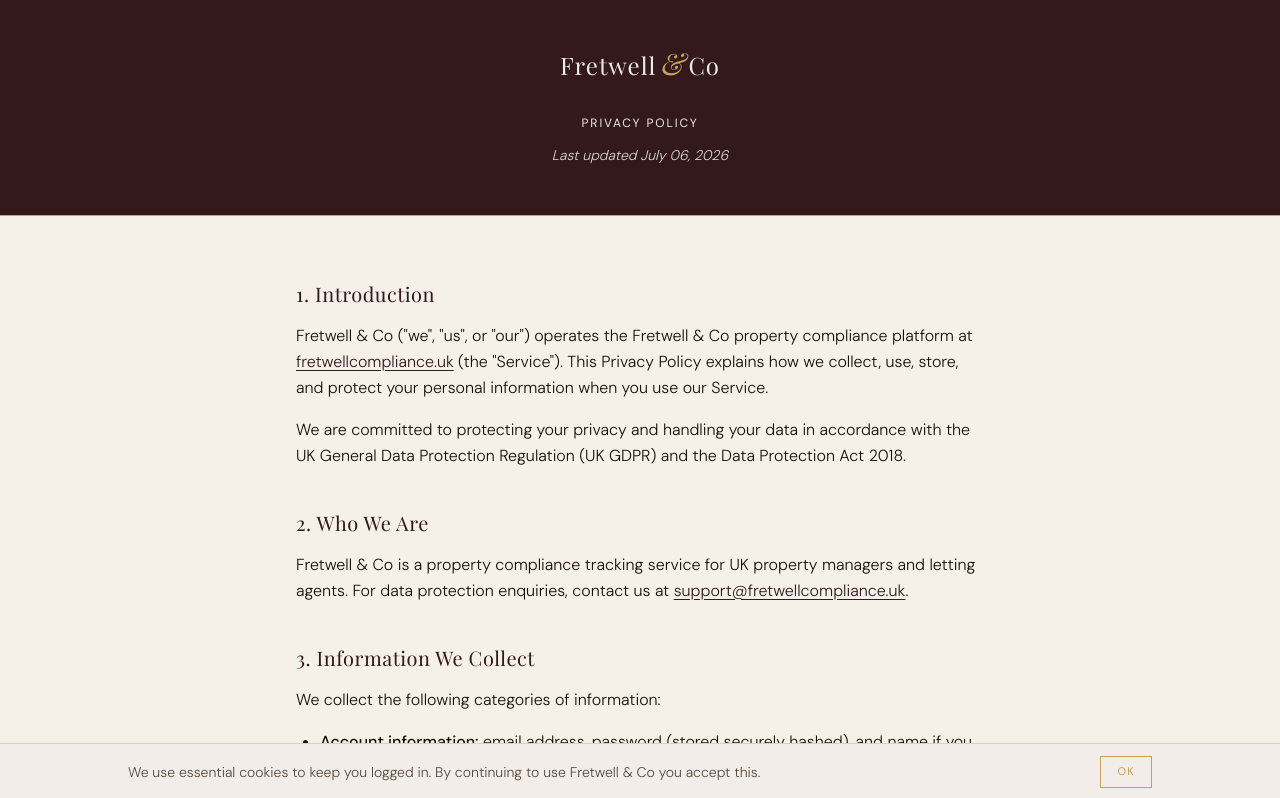
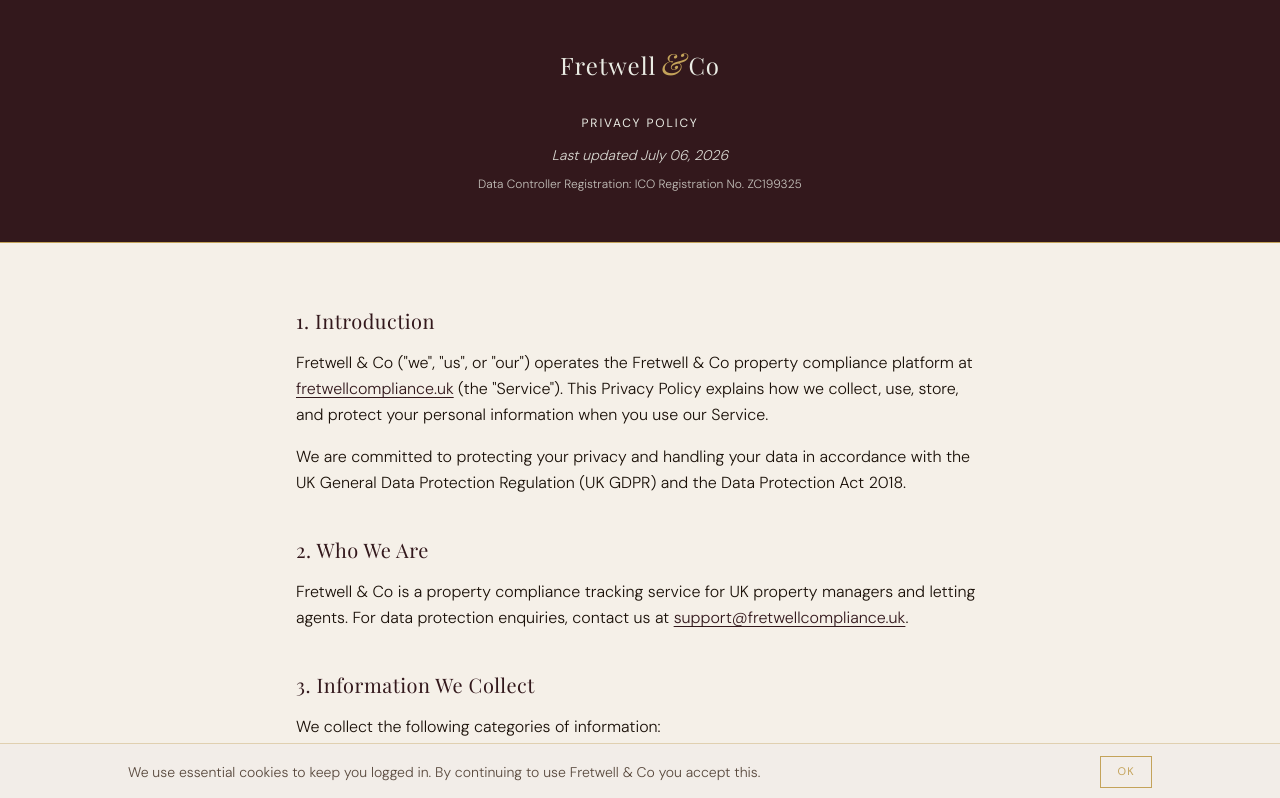
Before and after one commit to j4kefretwell-design/safelett, a Next.js app: page /privacy-policy in a window 1280 px wide. Shown: the top 798 px of the page. Built offline with nearby package versions, Linux system fonts and the light colour scheme; no server answers; a web font is replaced by a local one.

Commit message:
add ICO registration number ZC199325 to footer and privacy policy

```diff
--- a/src/app/privacy-policy/page.tsx
+++ b/src/app/privacy-policy/page.tsx
@@ -11,7 +11,11 @@ const LAST_UPDATED = "July 06, 2026";
 
 export default function PrivacyPolicyPage() {
   return (
-    <LegalPageShell title="Privacy Policy" lastUpdated={LAST_UPDATED}>
+    <LegalPageShell
+      title="Privacy Policy"
+      lastUpdated={LAST_UPDATED}
+      registrationLine="Data Controller Registration: ICO Registration No. ZC199325"
+    >
       <h2>1. Introduction</h2>
       <p>
         Fretwell &amp; Co (&quot;we&quot;, &quot;us&quot;, or &quot;our&quot;) operates the
--- a/src/components/layout/LegalPageShell.tsx
+++ b/src/components/layout/LegalPageShell.tsx
@@ -4,12 +4,14 @@ import BrandWordmark from "@/components/BrandWordmark";
 interface LegalPageShellProps {
   title: string;
   lastUpdated: string;
+  registrationLine?: string;
   children: React.ReactNode;
 }
 
 export default function LegalPageShell({
   title,
   lastUpdated,
+  registrationLine,
   children,
 }: LegalPageShellProps) {
   return (
@@ -22,6 +24,11 @@ export default function LegalPageShell({
         <p className="mt-3 text-sm italic leading-relaxed text-dusty-cream/90">
           Last updated {lastUpdated}
         </p>
+        {registrationLine ? (
+          <p className="mt-2 text-xs font-light leading-relaxed text-dusty-cream/80">
+            {registrationLine}
+          </p>
+        ) : null}
       </header>
 
       <main className="mx-auto max-w-3xl px-5 py-12 sm:px-8 sm:py-16 lg:px-10">
--- a/src/components/marketing/LandingPage.tsx
+++ b/src/components/marketing/LandingPage.tsx
@@ -474,6 +474,9 @@ export default function LandingPage() {
             <p className="mt-10 text-xs font-light leading-relaxed tracking-wide text-dusty-cream/50">
               © {new Date().getFullYear()} Fretwell &amp; Co. All rights reserved.
             </p>
+            <p className="mt-3 text-[10px] font-light tracking-wide text-dusty-cream/60">
+              ICO Registration No. ZC199325
+            </p>
           </div>
         </ScrollReveal>
       </footer>
```
